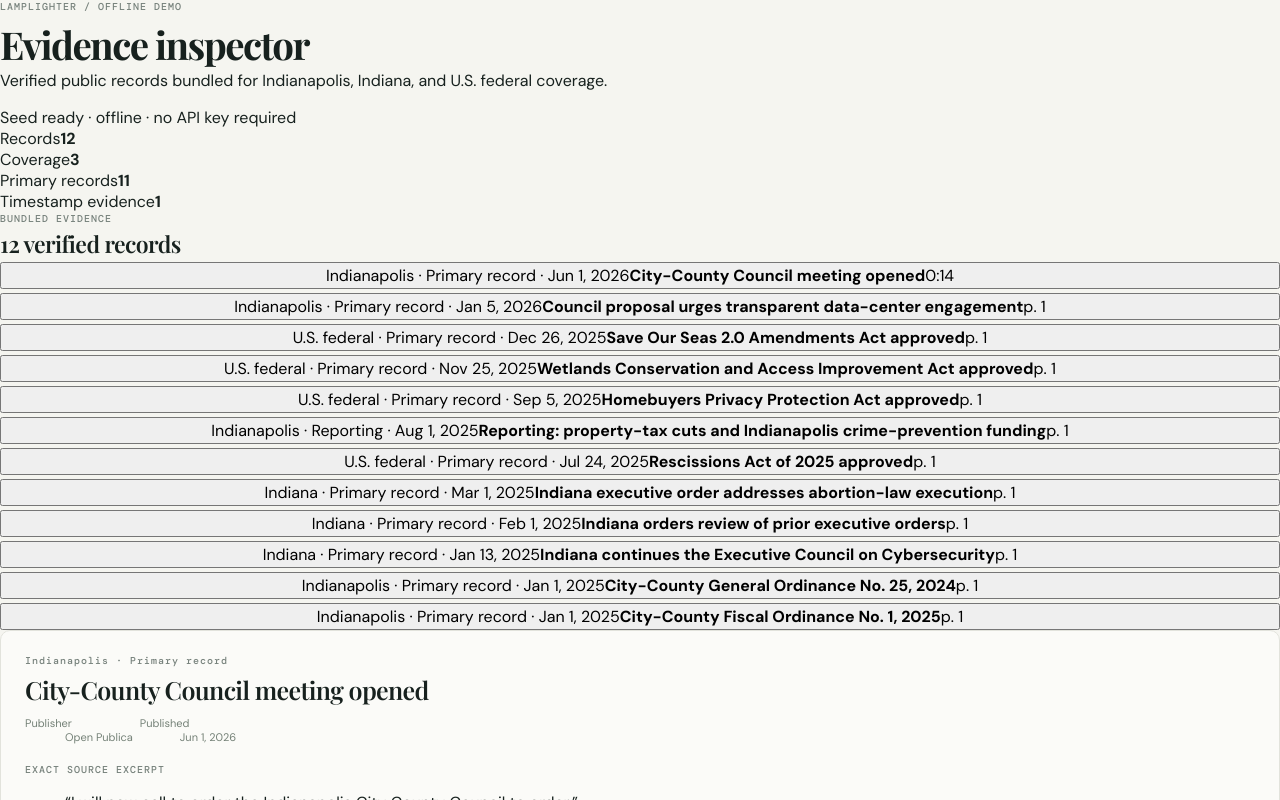
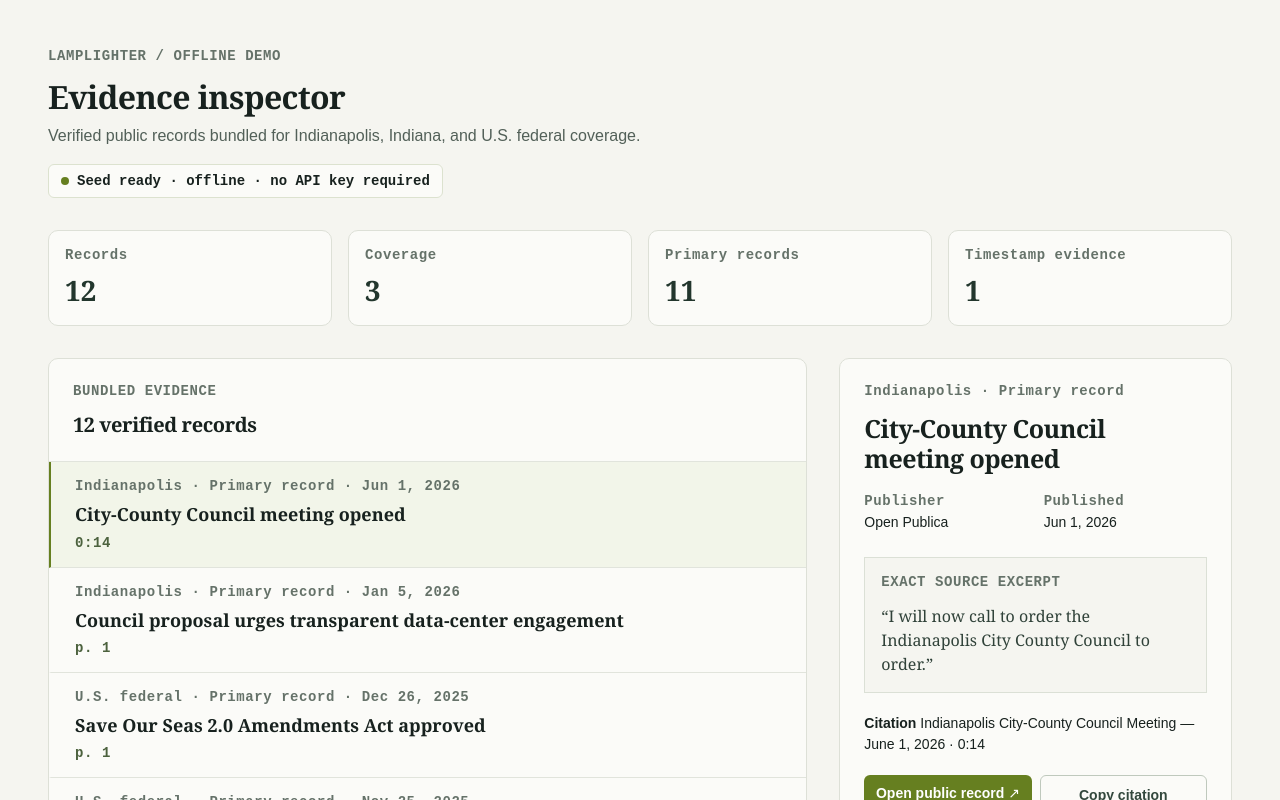
Before and after one commit to TenerSed/sentinel, a React (Vite) app: page / in a window 1280 px wide. Shown: the top 800 px of the page. Built offline with nearby package versions, Linux system fonts and the light colour scheme.

Commit message:
style: apply evidence inspector contract

```diff
--- a/src/styles.css
+++ b/src/styles.css
@@ -1,86 +1,227 @@
-@import url("https://fonts.googleapis.com/css2?family=DM+Mono:wght@400;500&family=DM+Sans:opsz,wght@9..40,400;9..40,500;9..40,600;9..40,700&family=Playfair+Display:wght@600;700&display=swap");
+:root {
+  color: #17211e;
+  background: #f5f5f0;
+  font-family: "DM Sans", Arial, sans-serif;
+  font-synthesis: none;
+}
 
-:root { color: #17211e; background: #f5f5f0; font-family: "DM Sans", Arial, sans-serif; font-synthesis: none; }
 * { box-sizing: border-box; }
 body { margin: 0; min-width: 320px; }
-button, input { font: inherit; }
+button, a { font: inherit; }
 button { cursor: pointer; }
-.app-shell { min-height: 100vh; display: flex; background: #f5f5f0; }
-.sidebar { width: 242px; background: #13241f; color: #dbe6de; padding: 28px 16px 18px; display: flex; flex-direction: column; position: fixed; inset: 0 auto 0 0; }
-.brand { color: #f5f2e7; display: flex; align-items: center; gap: 10px; font: 700 23px "Playfair Display", serif; padding: 0 10px 37px; }
-.brand-mark { width: 27px; height: 27px; display: grid; place-items: center; background: #b8d64a; color: #173124; border-radius: 8px 8px 8px 2px; font: 700 17px "DM Sans"; }
-.workspace-label, .eyebrow { color: #77827c; font: 500 10px "DM Mono", monospace; letter-spacing: .1em; margin: 0; }
-.workspace-label { padding: 0 10px 8px; }
-.workspace { border: 1px solid #34463f; padding: 11px 10px; border-radius: 8px; display: flex; justify-content: space-between; color: #eff3e9; font-size: 13px; margin: 0 0 29px; }
-nav { display: grid; gap: 4px; }
-.nav-item { color: #9aa9a0; text-decoration: none; padding: 11px 10px; border-radius: 7px; font-size: 13px; display: flex; gap: 11px; align-items: center; }
-.nav-item.active, .nav-item:hover { color: #f1f4eb; background: #294139; }
-.nav-item span { font-size: 17px; width: 17px; text-align: center; }
-.sidebar-bottom { margin-top: auto; display: grid; gap: 18px; }
-.watching { color: #adbbb2; font-size: 11px; padding: 0 10px; }
-.pulse { width: 7px; height: 7px; display: inline-block; border-radius: 50%; background: #b8d64a; margin-right: 7px; box-shadow: 0 0 0 4px #b8d64a1a; }
-.profile-button { border: 0; border-top: 1px solid #304139; background: transparent; color: #dce5de; padding: 17px 6px 0; text-align: left; display: flex; align-items: center; gap: 9px; font-size: 12px; }
-.profile-button::first-letter { background: #d6b28e; color: #173124; }
-.profile-button span { color: #9ba99f; }
-.content { margin-left: 242px; padding: 43px 52px 55px; width: calc(100% - 242px); max-width: 1680px; }
-.topbar { display: flex; align-items: flex-start; justify-content: space-between; margin-bottom: 31px; }
-h1, h2, h3, p { margin-top: 0; }
-h1 { font: 700 clamp(32px, 3vw, 42px) "Playfair Display", serif; letter-spacing: -.04em; margin: 5px 0 0; color: #17211e; }
-h2 { font: 600 23px "Playfair Display", serif; line-height: 1.16; letter-spacing: -.025em; margin: 6px 0 0; }
-.topbar-actions { display: flex; gap: 11px; align-items: center; }
-.icon-button { border: 1px solid #d9dcd2; color: #334139; background: #fafaf6; width: 39px; height: 39px; border-radius: 8px; font-size: 25px; line-height: 1; }
-.primary-button, .brief-button { border: 0; background: #213b32; color: #f9fbf6; border-radius: 8px; padding: 11px 15px; font-size: 12px; font-weight: 600; }
-.brief-card { background: #e3e7cd; border: 1px solid #d5dabb; display: flex; align-items: center; gap: 19px; border-radius: 11px; padding: 23px 26px; margin-bottom: 24px; }
-.brief-card h2 { font-size: 22px; }
-.brief-card p:not(.eyebrow) { color: #586259; font-size: 13px; line-height: 1.5; max-width: 690px; margin: 7px 0 0; }
-.brief-symbol { width: 40px; height: 40px; border-radius: 50%; background: #c6dc58; display: grid; place-items: center; color: #253d27; flex: 0 0 auto; font-size: 19px; }
-.accent { color: #667f20; }
-.brief-button { margin-left: auto; flex: 0 0 auto; background: #304935; }
-.brief-button span, .outline-button span { padding-left: 9px; }
-.metrics { display: grid; grid-template-columns: repeat(3, 1fr); gap: 15px; margin-bottom: 31px; }
-.metric { background: #fbfbf8; border: 1px solid #e2e3dc; border-radius: 9px; padding: 17px 19px; min-height: 110px; display: flex; flex-direction: column; }
-.metric span { color: #7c867e; font: 500 10px "DM Mono", monospace; letter-spacing: .08em; }
-.metric strong { font: 600 29px "Playfair Display", serif; letter-spacing: -.04em; margin-top: 5px; }
-.metric small { color: #748076; font-size: 11px; margin-top: auto; }
-.radar-grid { display: grid; grid-template-columns: minmax(480px, 1.45fr) minmax(310px, .75fr); align-items: start; gap: 22px; }
-.signal-list-panel, .detail-panel { background: #fbfbf8; border: 1px solid #e2e3dc; border-radius: 10px; }
-.signal-list-panel { padding: 23px; }
-.section-heading { display: flex; justify-content: space-between; gap: 20px; align-items: end; }
-.section-heading h2 { font-size: 21px; }
-.count { color: #77827a; font-size: 11px; white-space: nowrap; }
-.filter-row { display: flex; gap: 7px; padding: 20px 0 15px; border-bottom: 1px solid #e5e6df; }
-.filter-row input { flex: 1; border: 1px solid #daddd4; background: #fff; border-radius: 6px; padding: 8px 10px; min-width: 0; font-size: 12px; outline: none; }
-.filter { color: #778178; background: transparent; border: 0; font-size: 11px; padding: 7px 8px; border-radius: 5px; }
-.filter-active { color: #294235; background: #e9efdc; font-weight: 600; }
-.signal-list { display: grid; }
-.signal-card { padding: 18px 3px; text-align: left; background: transparent; border: 0; border-bottom: 1px solid #e5e6df; color: #1b2824; }
-.signal-card:last-child { border-bottom: 0; }
-.signal-card:hover h3, .signal-card.selected h3 { color: #3f6d45; }
-.card-topline { display: flex; align-items: center; gap: 7px; color: #79847c; font-size: 10px; }
-.card-topline time { margin-left: auto; }
-.level-dot { width: 7px; height: 7px; border-radius: 50%; }
-.level-high { background: #cf684d; }
-.level-medium { background: #daae41; }
-.level-low { background: #6d9e89; }
-.signal-card h3 { font: 600 16px "Playfair Display", serif; margin: 9px 0 7px; letter-spacing: -.012em; transition: color .15s; }
-.signal-card p { font-size: 12px; color: #66726a; line-height: 1.46; margin-bottom: 11px; max-width: 670px; }
-.tag-row, .tags-full { display: flex; align-items: center; gap: 6px; flex-wrap: wrap; }
-.tag { display: inline-block; color: #627367; background: #eef0e9; padding: 4px 7px; border-radius: 4px; font-size: 10px; }
-.stage { color: #778278; margin-left: auto; font-size: 10px; }
-.detail-panel { padding: 23px 24px; position: sticky; top: 24px; }
-.detail-header { display: flex; justify-content: space-between; margin-bottom: 23px; }
-.level-pill { color: #fff; padding: 5px 8px; border-radius: 99px; font-size: 10px; }
-.more-button { border: 0; background: transparent; color: #7a857b; letter-spacing: 2px; }
-.detail-panel h2 { font-size: 25px; margin-top: 8px; }
-.detail-meta { color: #748177; display: flex; gap: 7px; font-size: 11px; margin: 12px 0 19px; }
-.relevance { padding: 15px; border-left: 2px solid #b7cf57; background: #f2f5e9; margin: 0 -1px 17px; }
-.relevance p:last-child { color: #3f5148; line-height: 1.5; font-size: 12px; margin: 6px 0 0; }
-.citations { border-top: 1px solid #e1e4dc; margin-top: 22px; padding-top: 18px; }
-.citation { color: #223d30; display: flex; gap: 9px; text-decoration: none; padding: 12px 0; border-bottom: 1px solid #e6e8e1; }
-.citation-icon { color: #68842f; font-size: 15px; }
-.citation strong { display: block; font-size: 11px; margin-bottom: 4px; }
-.citation small { display: block; color: #6f7b72; font-size: 10px; line-height: 1.42; }
-.outline-button { margin-top: 18px; border: 1px solid #cbd5ca; color: #344b3e; background: transparent; width: 100%; padding: 10px; font-size: 11px; font-weight: 600; border-radius: 6px; }
-.empty { color: #7a847e; font-size: 13px; text-align: center; padding: 35px; }
-@media (max-width: 1060px) { .content { padding: 35px 28px; } .radar-grid { grid-template-columns: 1fr; } .detail-panel { position: static; } }
-@media (max-width: 720px) { .sidebar { display: none; } .content { margin-left: 0; width: 100%; padding: 24px 16px; } .topbar { gap: 15px; } .topbar-actions .icon-button { display: none; } .brief-card { align-items: flex-start; padding: 18px; } .brief-button { display: none; } .metrics { grid-template-columns: 1fr; gap: 8px; } .metric { min-height: 90px; } .filter-row { flex-wrap: wrap; } .filter-row input { flex-basis: 100%; } }
+button:focus-visible, a:focus-visible { outline: 2px solid #667f20; outline-offset: 3px; }
+h1, h2, p { margin-top: 0; }
+
+.inspector-shell { max-width: 1440px; margin: 0 auto; padding: 48px; }
+.inspector-header { max-width: 760px; margin-bottom: 32px; }
+
+.eyebrow,
+.record-meta,
+.record-locator,
+.seed-counts span,
+.detail-meta dt {
+  color: #657269;
+  font: 600 14px "DM Mono", monospace;
+  letter-spacing: .04em;
+}
+
+h1,
+h2 {
+  color: #17211e;
+  font-family: "Playfair Display", Georgia, serif;
+  font-weight: 600;
+  line-height: 1.2;
+  letter-spacing: -.02em;
+}
+
+h1 { font-size: 32px; margin: 8px 0; }
+h2 { font-size: 20px; margin: 8px 0 0; }
+
+.inspector-header > p:not(.eyebrow),
+.state-page p {
+  color: #526058;
+  font-size: 16px;
+  line-height: 1.5;
+  margin-bottom: 16px;
+}
+
+.seed-status {
+  display: inline-flex;
+  align-items: center;
+  gap: 8px;
+  padding: 8px 12px;
+  border: 1px solid #dce2cf;
+  border-radius: 6px;
+  background: #fbfbf8;
+  font: 600 14px "DM Mono", monospace;
+}
+
+.seed-status span { width: 8px; height: 8px; border-radius: 50%; background: #667f20; }
+
+.seed-counts {
+  display: grid;
+  grid-template-columns: repeat(4, 1fr);
+  gap: 16px;
+  margin-bottom: 32px;
+}
+
+.seed-counts div,
+.record-list,
+.detail-panel {
+  border: 1px solid #dde0d7;
+  border-radius: 10px;
+  background: #fbfbf8;
+}
+
+.seed-counts div {
+  display: flex;
+  flex-direction: column;
+  justify-content: space-between;
+  min-height: 96px;
+  padding: 16px;
+}
+
+.seed-counts strong {
+  color: #22362d;
+  font: 600 28px "Playfair Display", Georgia, serif;
+}
+
+.evidence-grid {
+  display: grid;
+  grid-template-columns: minmax(480px, 1.45fr) minmax(310px, .75fr);
+  align-items: start;
+  gap: 32px;
+}
+
+.record-list { overflow: hidden; }
+.panel-heading { padding: 24px; border-bottom: 1px solid #e1e4dc; }
+
+.record-row {
+  display: grid;
+  width: 100%;
+  gap: 8px;
+  padding: 16px 24px;
+  border: 0;
+  border-bottom: 1px solid #e1e4dc;
+  border-left: 2px solid transparent;
+  background: transparent;
+  color: #17211e;
+  text-align: left;
+}
+
+.record-row:hover,
+.record-row.selected {
+  border-left-color: #667f20;
+  background: #f2f5e9;
+}
+
+.record-row strong {
+  display: -webkit-box;
+  overflow: hidden;
+  font: 600 18px/1.35 "Playfair Display", Georgia, serif;
+  -webkit-box-orient: vertical;
+  -webkit-line-clamp: 3;
+}
+
+.record-locator { color: #4c623e; }
+
+.detail-panel {
+  position: sticky;
+  top: 24px;
+  padding: 24px;
+}
+
+.detail-panel h2 { margin: 10px 0 20px; font-size: 25px; }
+
+.detail-meta {
+  display: grid;
+  grid-template-columns: 1fr 1fr;
+  gap: 16px;
+  margin: 0 0 24px;
+}
+
+.detail-meta div { display: grid; gap: 4px; }
+.detail-meta dd { margin: 0; font-size: 14px; line-height: 1.4; }
+
+.reporting-label {
+  margin: 0 0 16px;
+  padding: 8px 10px;
+  border-left: 2px solid #667f20;
+  background: #f2f5e9;
+  font-size: 14px;
+  font-weight: 600;
+}
+
+.quote-block {
+  padding: 16px;
+  border: 1px solid #dbe0d6;
+  background: #f5f5f0;
+}
+
+.quote-block blockquote {
+  margin: 8px 0 0;
+  color: #304239;
+  font: 16px/1.5 Georgia, serif;
+}
+
+.citation-text {
+  margin: 20px 0 0;
+  font-size: 14px;
+  line-height: 1.5;
+  overflow-wrap: anywhere;
+}
+
+.detail-actions {
+  display: grid;
+  grid-template-columns: 1fr 1fr;
+  gap: 8px;
+  margin-top: 20px;
+}
+
+.detail-actions a,
+.detail-actions button {
+  min-height: 40px;
+  padding: 10px;
+  border-radius: 6px;
+  font-size: 14px;
+  font-weight: 600;
+  text-align: center;
+}
+
+.detail-actions a { color: #fff; background: #667f20; text-decoration: none; }
+.detail-actions button { color: #33483d; border: 1px solid #bfc9bd; background: transparent; }
+.copy-error { color: #b23a2b; margin: 8px 0 0; font-size: 14px; }
+
+.state-page {
+  max-width: 680px;
+  margin: 15vh auto;
+  padding: 24px;
+  font-size: 16px;
+}
+
+.error-state { border-left: 3px solid #b23a2b; background: #fbfbf8; }
+
+.state-page pre {
+  max-height: 220px;
+  overflow: auto;
+  padding: 16px;
+  background: #f5f5f0;
+  white-space: pre-wrap;
+  overflow-wrap: anywhere;
+  font: 14px/1.45 "DM Mono", monospace;
+}
+
+@media (max-width: 1060px) {
+  .inspector-shell { padding: 32px; }
+  .evidence-grid { grid-template-columns: 1fr; }
+  .detail-panel { position: static; }
+}
+
+@media (max-width: 720px) {
+  .inspector-shell { padding: 24px 16px; }
+  .seed-counts { grid-template-columns: 1fr 1fr; gap: 8px; }
+  .seed-counts div { min-height: 84px; }
+  .record-row, .panel-heading, .detail-panel { padding-left: 16px; padding-right: 16px; }
+  .detail-actions { grid-template-columns: 1fr; }
+  .detail-actions a, .detail-actions button { min-height: 44px; }
+}
```
